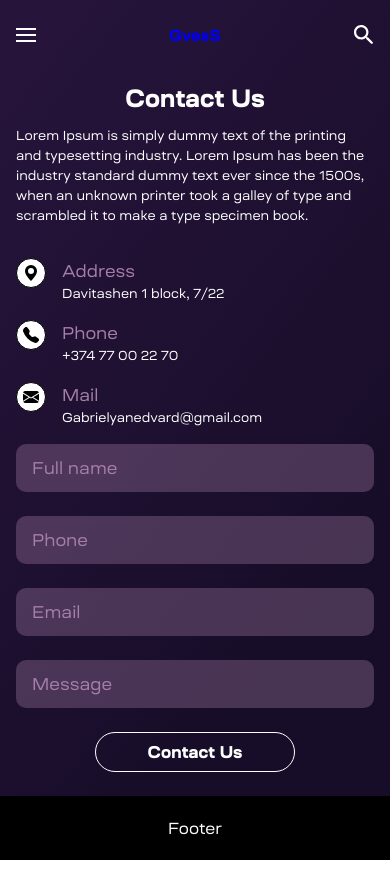
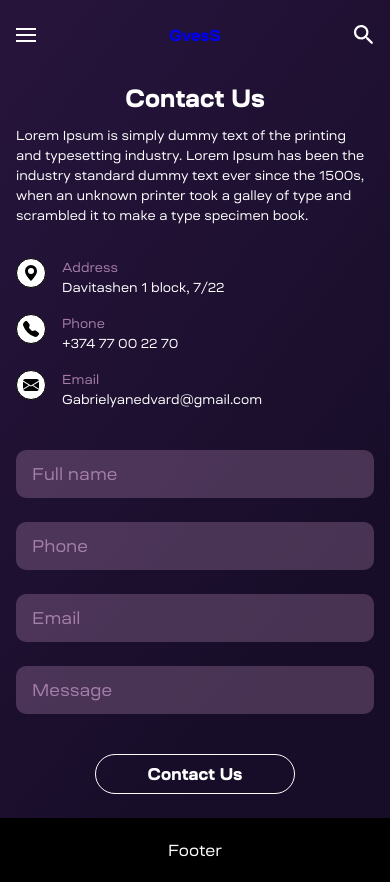
Before and after one commit to Edvard-Gabrielyan/GvesS, a Next.js app: page /contact in a window 390 px wide. Before the commit the page ends 860 px from the top, so only its background shows below. Built offline with nearby package versions, Linux system fonts and the light colour scheme.

Commit message:
bug fix contact page

```diff
--- a/assets/globals.css
+++ b/assets/globals.css
@@ -13,7 +13,7 @@ html, body {
   height: 100%;
 }
 
-body::-webkit-scrollbar {
+::-webkit-scrollbar {
   display: none;
 }
 
--- a/components/Contact/Contact.module.scss
+++ b/components/Contact/Contact.module.scss
@@ -17,12 +17,12 @@
 
   .aboutForm {
     flex: 1;
-    margin-bottom: 16px;
 
     .submitContainer {
       width: 100%;
       display: flex;
       justify-content: flex-end;
+      padding: 16px 0;
 
       .submit {
         @include buttonNulled();
@@ -33,7 +33,7 @@
         font-weight: 700;
         font-size: 17px;
         border-radius: 40px;
-        border: 1px solid #FFF;
+        border: 1px solid #fff;
       }
     }
   }
--- a/components/Contact/components/ContactInfo/ContactInfo.module.scss
+++ b/components/Contact/components/ContactInfo/ContactInfo.module.scss
@@ -10,6 +10,7 @@
     max-width: 250px;
     display: flex;
     margin-bottom: 16px;
+
     .icon {
       height: 30px;
       width: 30px;
@@ -21,10 +22,12 @@
 
     .info {
       margin-left: 16px;
+
       .title {
         color: #A67FA8;
         font-size: 17px;
       }
+
       .text {
         color: #fff;
         font-size: 13px;
@@ -34,8 +37,22 @@
   }
 }
 
-@media only screen  and (max-width: 860px) {
+@media only screen and (max-width: 860px) {
   .infoContainer {
     align-items: flex-start;
+    margin-bottom: 24px;
+
+    .itemContainer {
+
+      .info {
+        .title {
+          font-size: 13px;
+        }
+
+        .text {
+          font-size: 13px;
+        }
+      }
+    }
   }
 }
--- a/components/Contact/components/ContactInfo/ContactInfo.tsx
+++ b/components/Contact/components/ContactInfo/ContactInfo.tsx
@@ -1,6 +1,6 @@
 import React from "react";
 import s from "./ContactInfo.module.scss";
-import Mail from "../icons/Mail";
+import Email from "../icons/Email";
 import Location from "../icons/Location";
 import Phone from "../icons/Phone";
 
@@ -20,8 +20,8 @@ const ContactInfo = () => {
     },
     {
       id: 3,
-      Component: <Mail />,
-      title: "Mail",
+      Component: <Email />,
+      title: "Email",
       text: "Gabrielyanedvard@gmail.com",
     },
   ];
--- a/components/Contact/components/ContactUs/ContactUs.tsx
+++ b/components/Contact/components/ContactUs/ContactUs.tsx
@@ -16,6 +16,7 @@ const ContactUs = () => {
         onChange={formik.handleChange}
         onBlur={formik.handleBlur}
         error={formik.errors.fullName}
+        touched={formik.touched.fullName}
       />
       <FormikController
         control="input"
@@ -26,6 +27,7 @@ const ContactUs = () => {
         onChange={formik.handleChange}
         onBlur={formik.handleBlur}
         error={formik.errors.phone}
+        touched={formik.touched.phone}
       />
       <FormikController
         control="input"
@@ -36,6 +38,7 @@ const ContactUs = () => {
         onChange={formik.handleChange}
         onBlur={formik.handleBlur}
         error={formik.errors.email}
+        touched={formik.touched.email}
       />
       <FormikController
         control="input"
@@ -46,6 +49,7 @@ const ContactUs = () => {
         onChange={formik.handleChange}
         onBlur={formik.handleBlur}
         error={formik.errors.messages}
+        touched={formik.touched.messages}
       />
       <div className={s.submitContainer}>
         <button type="submit" className={s.submit}>
--- a/components/Contact/components/icons/Mail.tsx
+++ b/components/Contact/components/icons/Email.tsx
@@ -1,6 +1,6 @@
 import React from "react";
 
-const Mail = () => {
+const Email = () => {
   return (
     <svg
       xmlns="http://www.w3.org/2000/svg"
@@ -15,4 +15,4 @@ const Mail = () => {
   );
 };
 
-export default Mail;
+export default Email;
--- a/components/Header/Header.module.scss
+++ b/components/Header/Header.module.scss
@@ -1,9 +1,12 @@
+.header {
+  position: sticky;
+  top: 0;
+}
+
 .headerContainer {
   height: 70px;
   width: 100%;
   max-width: 1440px;
-  position: sticky;
-  top: 0;
   display: flex;
   align-items: center;
   justify-content: space-between;
@@ -18,6 +21,7 @@
 
 .mobileHeader {
   display: none;
+
   div[class*="icon"] {
     display: flex;
     align-items: center;
--- a/components/Header/Header.tsx
+++ b/components/Header/Header.tsx
@@ -22,6 +22,7 @@ const Header: FC = () => {
   } = useSearch();
   return (
     <header
+      className={s.header}
       style={{
         background: `rgba(23, 13, 40, ${topScroll && topScroll / 70})`,
       }}
--- a/components/common/FormikController/components/Input.tsx
+++ b/components/common/FormikController/components/Input.tsx
@@ -6,16 +6,17 @@ const Input: FC<IPropsFormikController> = ({
   head,
   children,
   error,
+  touched,
   ...rest
 }) => {
   return (
     <>
       <div className={`${s.block} ${s.inputBlock}`}>
         {children ? <span className={s.icon}>{children}</span> : null}
-        <input {...rest} className={s.element} required />
+        <input {...rest} className={s.element} required autoComplete="off" />
         <span className={s.span}>{head}</span>
       </div>
-      {error && <div className={s.textDanger}>{error}</div>}
+      {touched && error && <div className={s.textDanger}>{error}</div>}
     </>
   );
 };
--- a/services/handle-hooks/formikController.ts
+++ b/services/handle-hooks/formikController.ts
@@ -27,6 +27,7 @@ export interface IPropsFormikController {
   name?: string;
   type?: string;
   id?: string | undefined;
+  touched?: any;
   placeholder?: string;
   value: string | number;
   label?: string;
@@ -39,7 +40,8 @@ export interface IPropsFormikController {
 }
 
 const useFormikController = (props: IPropsFormikController) => {
-  const { control, head, data, children, error, id, label, ...rest } = props;
+  const { control, head, data, children, error, id, label, touched, ...rest } =
+    props;
   const [type, setType] = useState<string>("");
   useEffect(() => {
     setType(control);
@@ -49,7 +51,7 @@ const useFormikController = (props: IPropsFormikController) => {
     () => ({
       input: {
         Component: Input,
-        props: { head, children, error, ...rest },
+        props: { head, children, error, touched, ...rest },
       },
       select: {
         Component: Select,
```
